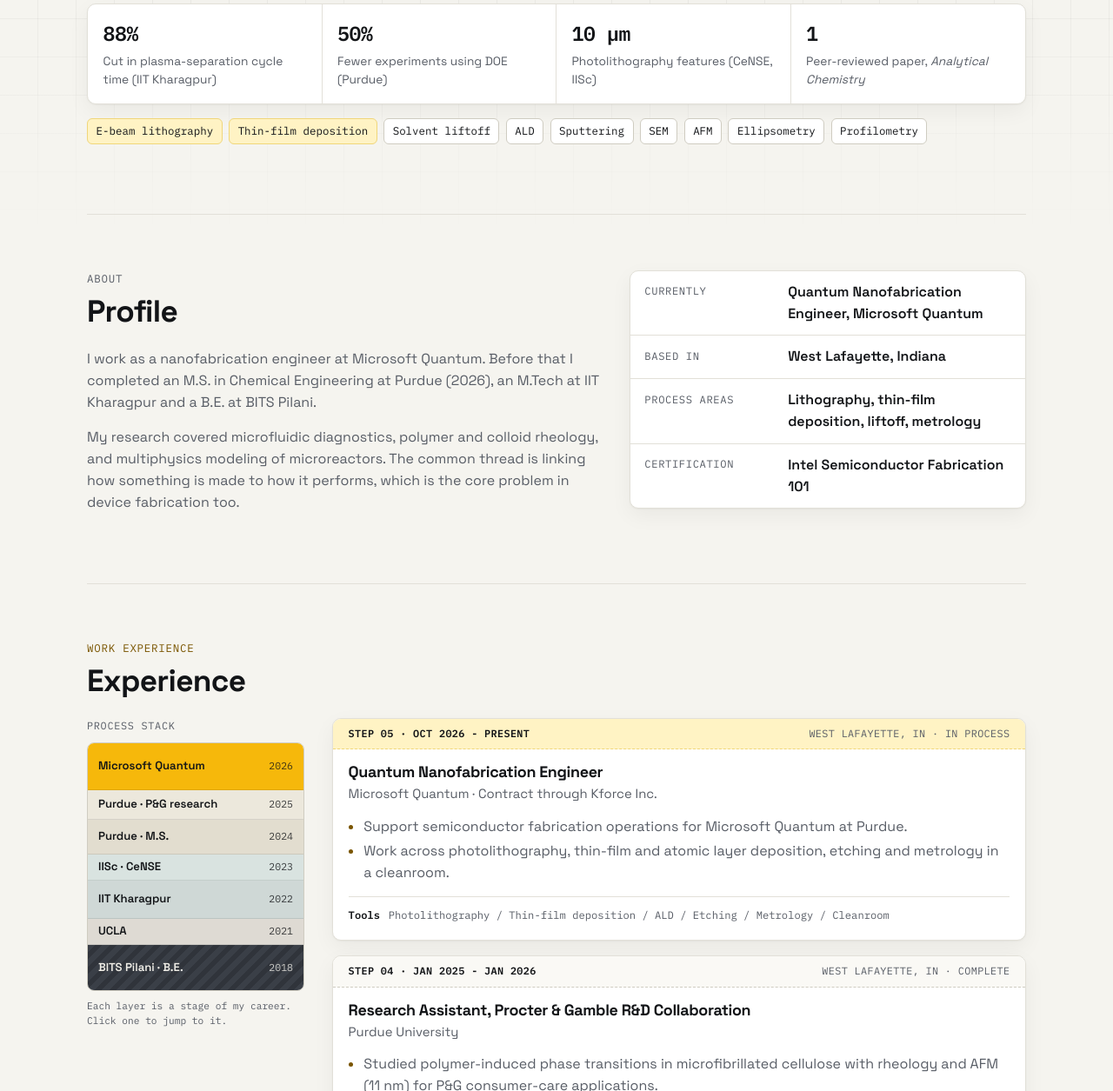
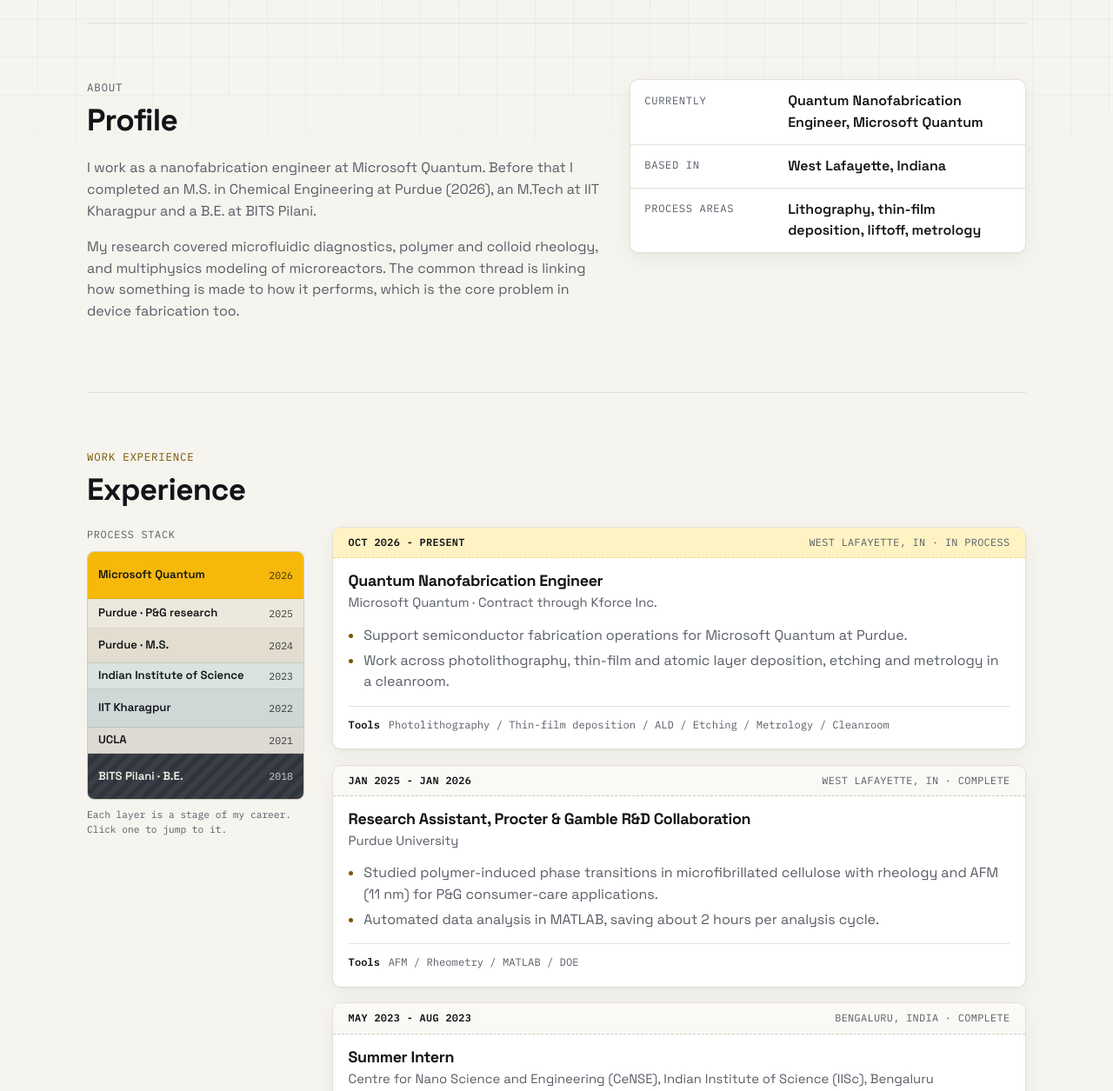
Before and after one commit to rajivsrikar2001-creator/Portfolio, a plain HTML site: page index.html in a window 1280 px wide. Shown: the part 550-1805 px from the top of the page at 87% size. Drawn offline with Linux system fonts and the light colour scheme.

Commit message:
Remove facts strip, profile certification and step numbers; spell out IISc
Co-Authored-By: Claude Opus 5.5 <noreply@anthropic.com>
Claude-Session: https://claude.ai/code/session_016TE6VeoUddiDqpQapgJYNh

```diff
--- a/index.html
+++ b/index.html
@@ -73,36 +73,6 @@
             <figcaption><span>R. S. Medicharla</span><span>West Lafayette, IN</span></figcaption>
           </figure>
         </div>
-
-        <div class="facts">
-          <div class="fact">
-            <p class="fact-value">88%</p>
-            <p class="fact-label">Cut in plasma-separation cycle time (IIT Kharagpur)</p>
-          </div>
-          <div class="fact">
-            <p class="fact-value">50%</p>
-            <p class="fact-label">Fewer experiments using DOE (Purdue)</p>
-          </div>
-          <div class="fact">
-            <p class="fact-value">10 µm</p>
-            <p class="fact-label">Photolithography features (CeNSE, IISc)</p>
-          </div>
-          <div class="fact">
-            <p class="fact-value">1</p>
-            <p class="fact-label">Peer-reviewed paper, <em>Analytical Chemistry</em></p>
-          </div>
-        </div>
-        <ul class="tech-line" aria-label="Core techniques">
-          <li class="on">E-beam lithography</li>
-          <li class="on">Thin-film deposition</li>
-          <li>Solvent liftoff</li>
-          <li>ALD</li>
-          <li>Sputtering</li>
-          <li>SEM</li>
-          <li>AFM</li>
-          <li>Ellipsometry</li>
-          <li>Profilometry</li>
-        </ul>
       </section>
 
       <!-- ============================== ABOUT ============================== -->
@@ -124,7 +94,6 @@
           <div><dt>Currently</dt><dd>Quantum Nanofabrication Engineer, Microsoft Quantum</dd></div>
           <div><dt>Based in</dt><dd>West Lafayette, Indiana</dd></div>
           <div><dt>Process areas</dt><dd>Lithography, thin-film deposition, liftoff, metrology</dd></div>
-          <div><dt>Certification</dt><dd>Intel Semiconductor Fabrication 101</dd></div>
         </dl>
       </section>
 
@@ -139,7 +108,7 @@
               <a class="layer l-top" href="#exp-ms"><b>Microsoft Quantum</b><span>2026</span></a>
               <a class="layer l2" href="#exp-purdue"><b>Purdue · P&amp;G research</b><span>2025</span></a>
               <a class="layer l3" href="#education"><b>Purdue · M.S.</b><span>2024</span></a>
-              <a class="layer l4" href="#exp-iisc"><b>IISc · CeNSE</b><span>2023</span></a>
+              <a class="layer l4" href="#exp-iisc"><b>Indian Institute of Science</b><span>2023</span></a>
               <a class="layer l5" href="#exp-iit"><b>IIT Kharagpur</b><span>2022</span></a>
               <a class="layer l6" href="#exp-ucla"><b>UCLA</b><span>2021</span></a>
               <a class="layer substrate" href="#education"><b>BITS Pilani · B.E.</b><span>2018</span></a>
@@ -150,7 +119,7 @@
           <div class="traveler-list">
             <article class="traveler current" id="exp-ms">
               <div class="traveler-bar">
-                <span class="step">STEP 05 · OCT 2026 - PRESENT</span>
+                <span class="step">OCT 2026 - PRESENT</span>
                 <span>WEST LAFAYETTE, IN · IN PROCESS</span>
               </div>
               <div class="traveler-body">
@@ -171,7 +140,7 @@
 
             <article class="traveler" id="exp-purdue">
               <div class="traveler-bar">
-                <span class="step">STEP 04 · JAN 2025 - JAN 2026</span>
+                <span class="step">JAN 2025 - JAN 2026</span>
                 <span>WEST LAFAYETTE, IN · COMPLETE</span>
               </div>
               <div class="traveler-body">
@@ -192,7 +161,7 @@
 
             <article class="traveler" id="exp-iisc">
               <div class="traveler-bar">
-                <span class="step">STEP 03 · MAY 2023 - AUG 2023</span>
+                <span class="step">MAY 2023 - AUG 2023</span>
                 <span>BENGALURU, INDIA · COMPLETE</span>
               </div>
               <div class="traveler-body">
@@ -200,7 +169,7 @@
                   <img class="org-logo" src="https://www.google.com/s2/favicons?domain=iisc.ac.in&sz=128" alt="Indian Institute of Science logo" loading="lazy" onerror="this.remove()" />
                   <div>
                     <h3>Summer Intern</h3>
-                    <p class="org">Centre for Nano Science and Engineering (CeNSE), IISc Bangalore</p>
+                    <p class="org">Centre for Nano Science and Engineering (CeNSE), Indian Institute of Science (IISc), Bengaluru</p>
                   </div>
                 </div>
                 <ul class="bullets">
@@ -213,7 +182,7 @@
 
             <article class="traveler" id="exp-iit">
               <div class="traveler-bar">
-                <span class="step">STEP 02 · JAN 2023 - MAY 2024</span>
+                <span class="step">JAN 2023 - MAY 2024</span>
                 <span>KHARAGPUR, INDIA · COMPLETE</span>
               </div>
               <div class="traveler-body">
@@ -234,7 +203,7 @@
 
             <article class="traveler" id="exp-ucla">
               <div class="traveler-bar">
-                <span class="step">STEP 01 · JUN 2021 - JAN 2022</span>
+                <span class="step">JUN 2021 - JAN 2022</span>
                 <span>LOS ANGELES, CA · COMPLETE</span>
               </div>
               <div class="traveler-body">
@@ -268,11 +237,11 @@
             <tbody>
               <tr class="group"><td colspan="3">Lithography</td></tr>
               <tr><td>E-beam lithography</td><td>Patterning Hall bar devices; tuning exposure with dose-matrix experiments</td><td>Microsoft Quantum</td></tr>
-              <tr><td>Photolithography, spin coating</td><td>Patterning microfluidic devices with features down to 10 µm</td><td>CeNSE, IISc</td></tr>
+              <tr><td>Photolithography, spin coating</td><td>Patterning microfluidic devices with features down to 10 µm</td><td>CeNSE, Indian Institute of Science</td></tr>
 
               <tr class="group"><td colspan="3">Deposition</td></tr>
               <tr><td>Thin-film deposition (e-beam evaporation)</td><td>Depositing films for Hall bar devices</td><td>Microsoft Quantum</td></tr>
-              <tr><td>DC sputtering (PVD)</td><td>Chromium films, 10-30 nm, with uniform thickness</td><td>CeNSE, IISc</td></tr>
+              <tr><td>DC sputtering (PVD)</td><td>Chromium films, 10-30 nm, with uniform thickness</td><td>CeNSE, Indian Institute of Science</td></tr>
 
               <tr class="group"><td colspan="3">Pattern transfer &amp; cleaning</td></tr>
               <tr><td>Solvent liftoff, resist stripping</td><td>Metal patterning and resist removal for Hall bar devices</td><td>Microsoft Quantum</td></tr>
```
